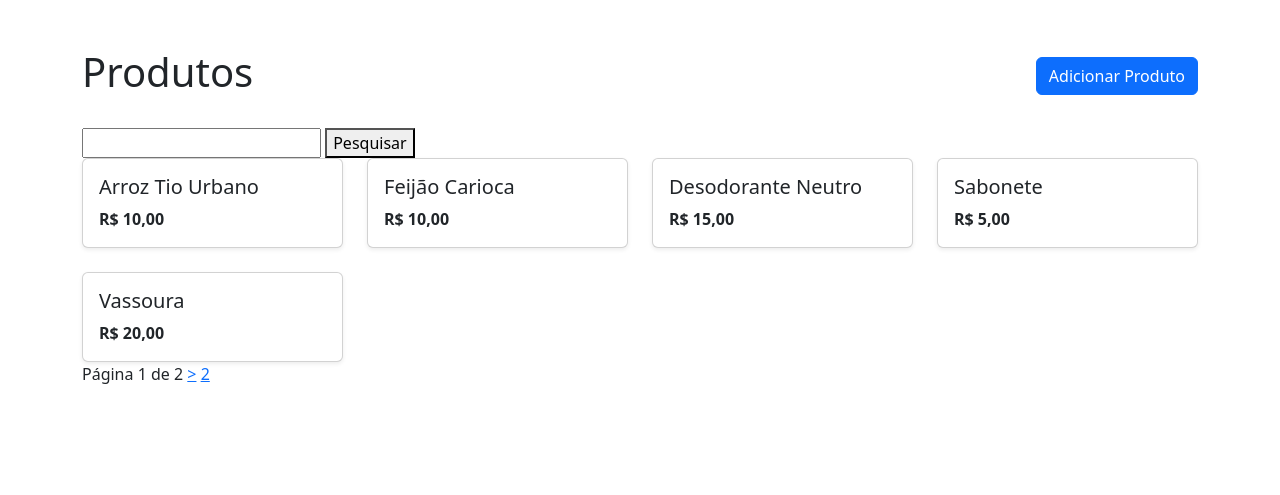
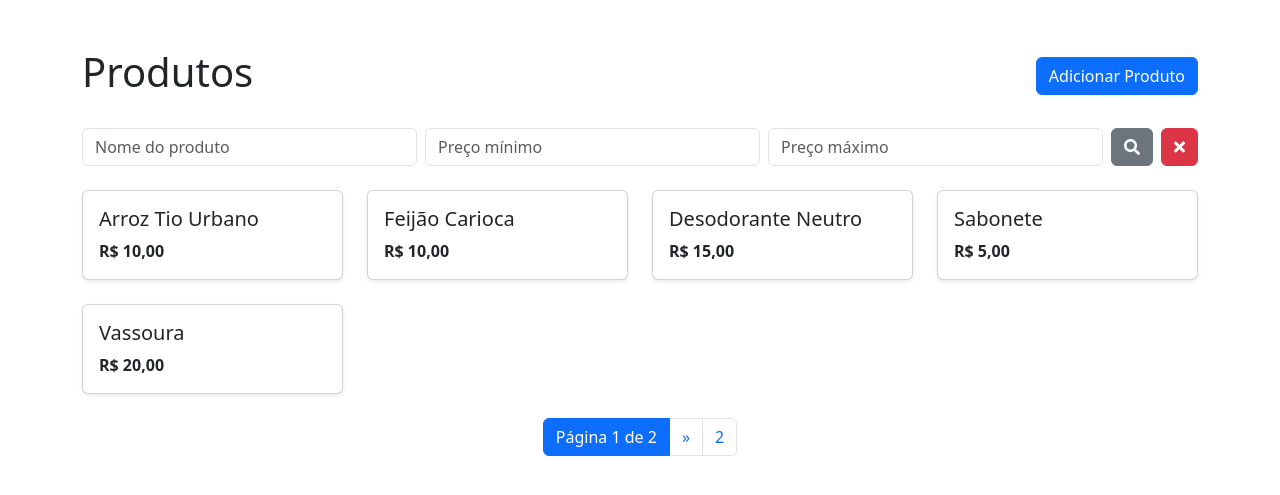
Before and after one commit to franciscopaulinoq/DSW-GestaoProdutos, a Django app: page /estoque/produtos/ in a window 1280 px wide. Shown: the part 56-551 px from the top of the page. Run offline with Django 5.2, Linux system fonts and the light colour scheme; data comes from the database, SQL or seed files in the repository.

Commit message:
feat: ajustes na paginação e adicão de filtro por preço

```diff
--- a/estoque/templates/base.html
+++ b/estoque/templates/base.html
@@ -8,6 +8,8 @@
 
     <link href="https://cdn.jsdelivr.net/npm/bootstrap@5.3.3/dist/css/bootstrap.min.css" rel="stylesheet"
         integrity="sha384-QWTKZyjpPEjISv5WaRU9OFeRpok6YctnYmDr5pNlyT2bRjXh0JMhjY6hW+ALEwIH" crossorigin="anonymous">
+
+    <link href="https://cdnjs.cloudflare.com/ajax/libs/font-awesome/5.15.4/css/all.min.css" rel="stylesheet">
 </head>
 
 <body>
--- a/estoque/templates/produto.html
+++ b/estoque/templates/produto.html
@@ -6,17 +6,26 @@
 <div class="container my-5">
     <div class="d-flex align-items-center justify-content-between mb-4">
         <h1>Produtos</h1>
-        <div>
-            <a class="btn btn-primary" href="{% url 'produto-create' %}" role="button"
-                style="height: min-content;">Adicionar Produto</a>
-        </div>
+        <a class="btn btn-primary" href="{% url 'produto-create' %}" role="button">Adicionar Produto</a>
     </div>
-    <div>
-        <form method="get">
-            <input type="text" name="nome">
-            <button type="submit">Pesquisar</button>
+
+    <div class="mb-4">
+        <form action="{% url 'produtos' %}" method="get" class="d-flex gap-2">
+            <input type="text" name="nome" class="form-control" placeholder="Nome do produto"
+                value="{{ request.GET.nome }}">
+            <input type="number" name="p_min" step="0.01" class="form-control" placeholder="Preço mínimo"
+                value="{{ request.GET.p_min }}">
+            <input type="number" name="p_max" step="0.01" class="form-control" placeholder="Preço máximo"
+                value="{{ request.GET.p_max }}">
+            <button type="submit" class="btn btn-secondary">
+                <i class="fas fa-search"></i>
+            </button>
+            <a href="{% url 'produtos' %}" class="btn btn-danger">
+                <i class="fas fa-times"></i>
+            </a>
         </form>
     </div>
+
     <div class="row row-cols-1 row-cols-sm-2 row-cols-md-3 row-cols-lg-4 g-4">
         {% for produto in produtos %}
         <div class="col">
@@ -29,21 +38,42 @@
                 </div>
             </a>
         </div>
+        {% empty %}
+        <p class="text-muted">Nenhum produto encontrado.</p>
         {% endfor %}
     </div>
-    <div>
-        {% if page_obj.has_previous %}
-        <a href="?page=1">1</a>
-        <a href="?page={{ page_obj.previous_page_number }}">
-            << /a>
+
+    <div class="d-flex justify-content-center mt-4">
+        <nav>
+            <ul class="pagination">
+                {% if page_obj.has_previous %}
+                <li class="page-item">
+                    <a class="page-link"
+                        href="{% url 'produtos-list-paginated' 1 %}{% if request.GET %}?{{ request.GET.urlencode }}{% endif %}">1</a>
+                </li>
+                <li class="page-item">
+                    <a class="page-link"
+                        href="{% url 'produtos-list-paginated' page_obj.previous_page_number %}{% if request.GET %}?{{ request.GET.urlencode }}{% endif %}">&laquo;</a>
+                </li>
                 {% endif %}
-                <span>
-                    Página {{ page_obj.number }} de {{ page_obj.paginator.num_pages }}
-                </span>
+
+                <li class="page-item active">
+                    <span class="page-link">Página {{ page_obj.number }} de {{ page_obj.paginator.num_pages }}</span>
+                </li>
+
                 {% if page_obj.has_next %}
-                <a href="?page={{ page_obj.next_page_number }}">></a>
-                <a href="?page={{ page_obj.paginator.num_pages }}">{{ page_obj.paginator.num_pages }}</a>
+                <li class="page-item">
+                    <a class="page-link"
+                        href="{% url 'produtos-list-paginated' page_obj.next_page_number %}{% if request.GET %}?{{ request.GET.urlencode }}{% endif %}">&raquo;</a>
+                </li>
+                <li class="page-item">
+                    <a class="page-link"
+                        href="{% url 'produtos-list-paginated' page_obj.paginator.num_pages %}{% if request.GET %}?{{ request.GET.urlencode }}{% endif %}">{{page_obj.paginator.num_pages }}</a>
+                </li>
                 {% endif %}
+            </ul>
+        </nav>
     </div>
+
 </div>
 {% endblock %}
--- a/estoque/urls.py
+++ b/estoque/urls.py
@@ -3,6 +3,7 @@ from .views import *
 
 urlpatterns = [
     path('produtos/', ProdutoListView.as_view(), name="produtos"),
+    path('produtos/page/<int:page>/', ProdutoListView.as_view(), name='produtos-list-paginated'),
     path('produto/add/', ProdutoCreateView.as_view(), name='produto-create'),
     path('produto/<int:produto_id>', ProdutoDetailView.as_view(), name="produto-detail"),
     path('categorias/', CategoriaListView.as_view(), name="categorias"),
--- a/estoque/views/produtos.py
+++ b/estoque/views/produtos.py
@@ -1,4 +1,4 @@
-from django.shortcuts import get_object_or_404
+from django.shortcuts import get_object_or_404, redirect
 from django.urls import reverse_lazy
 from django.views.generic import CreateView, DetailView, ListView
 from estoque.models import Categoria, Fornecedor, Produto
@@ -7,19 +7,23 @@ from estoque.forms import  ProdutoForm
 class ProdutoListView(ListView):
     model = Produto
     template_name = "produto.html"
-    context_object_name = 'produtos'
+    context_object_name = "produtos"
     paginate_by = 5
 
     def get_queryset(self):
-        q_nome = self.request.GET.get('nome')
-        q_p_min = self.request.GET.get('p_min')
-        q_p_max = self.request.GET.get('p_max')
-        if (q_p_min and q_p_max):
-            object_list = self.model.objects.filter(nome__icontains=q_nome)
+        q_nome = self.request.GET.get("nome", "")
+        q_p_min = self.request.GET.get("p_min")
+        q_p_max = self.request.GET.get("p_max")
+
+        object_list = self.model.objects.all()
+
         if q_nome:
-            object_list = self.model.objects.filter(nome__icontains=q_nome)
-        else:
-            object_list = self.model.objects.all()
+            object_list = object_list.filter(nome__icontains=q_nome)
+        if q_p_min:
+            object_list = object_list.filter(preco__gte=float(q_p_min))
+        if q_p_max:
+            object_list = object_list.filter(preco__lte=float(q_p_max))
+
         return object_list
 
 class ProdutoCreateView(CreateView):
```
